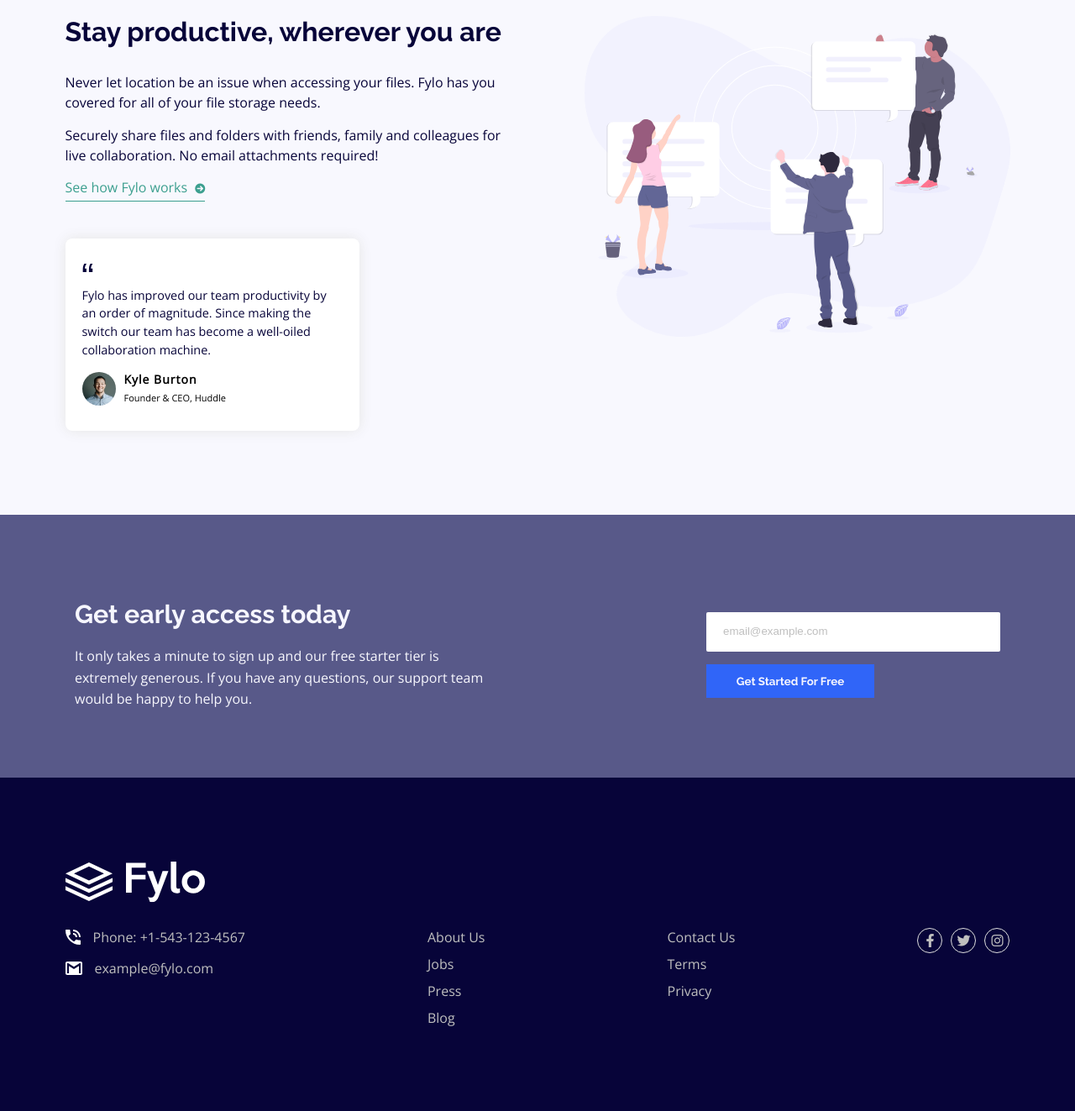
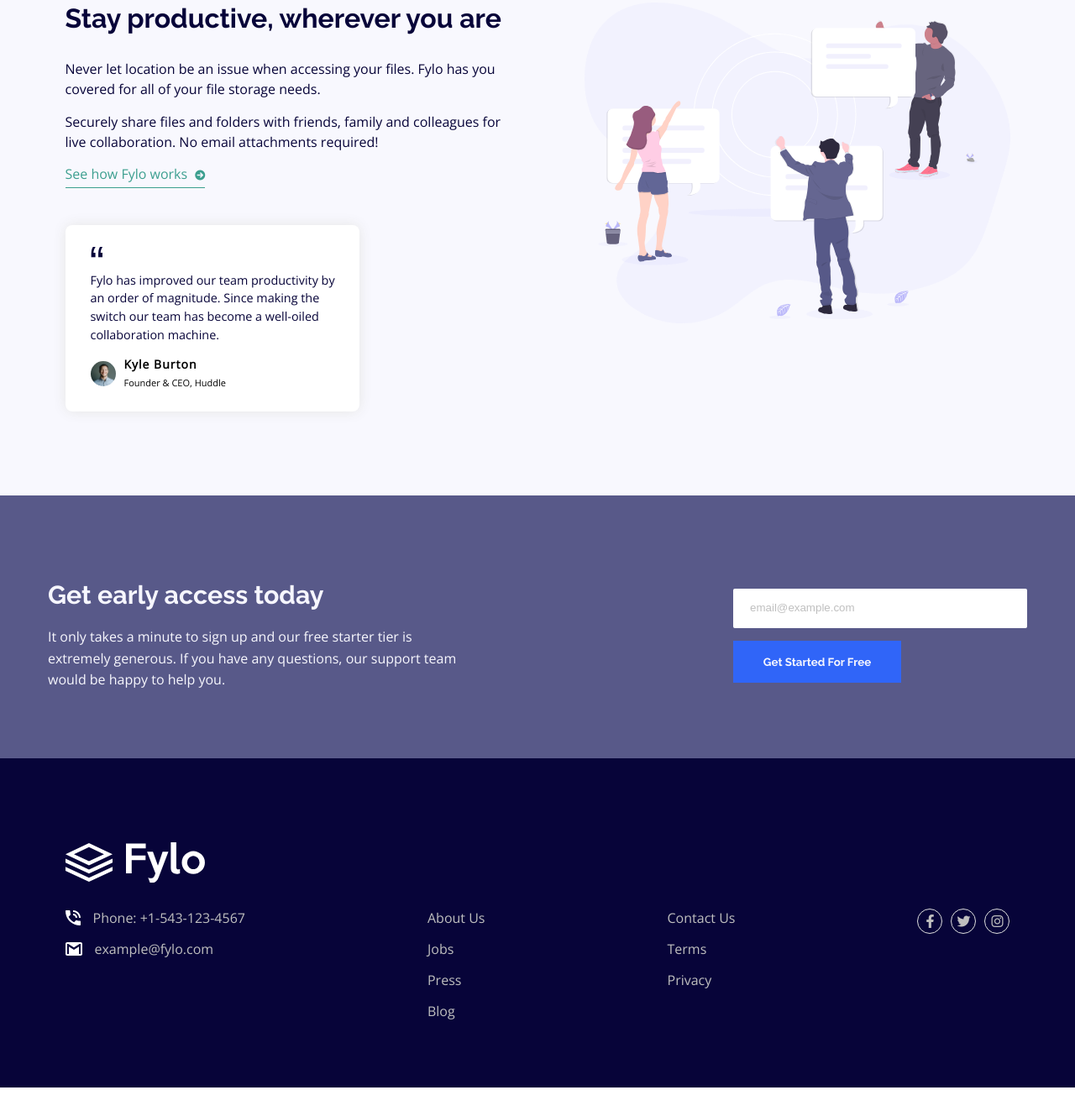
Before and after one commit to AbdulrahmanFE/Challenge_Num_15, a plain HTML site: page index.html in a window 1280 px wide. Shown: the part 943-2266 px from the top of the page at 84% size. After the commit the page ends 2238 px from the top, so only its background shows below. Drawn offline with nearby package versions, Linux system fonts and the light colour scheme.

Commit message:
Making Some Modifieds

```diff
--- a/css/style.css
+++ b/css/style.css
@@ -75,7 +75,7 @@
   }
 /* Styling The Header */
   header {
-    padding: 67px 0 100px;
+    padding: 66px 0 90px;
   }
   header > .container {
     display: flex;
@@ -112,7 +112,7 @@
   }
 /* Styling The Landing */
   .landing {
-    padding-bottom: 235px;
+    padding-bottom: 230px;
   }
   .landing-img {
     width: 49%;
@@ -323,7 +323,7 @@
   .fea-testimonial {
     margin-top: 50px;
     background-color: white;
-    padding: 30px 20px;
+    padding: 25px 20px 25px 30px;
     max-width: 350px;
     border-radius: 8px;
     box-shadow: 0 0 16px hsl(0, 0%, 90%);
@@ -334,6 +334,8 @@
   }
   .quotes {
     margin-bottom: 10px;
+    height: 15px;
+    width: 15px;
   }
   .testimonial-des {
     line-height: 1.5;
@@ -347,8 +349,8 @@
     gap: 10px;
   }
   .ceo-img {
-    width: 40px;
-    height: 40px;
+    width: 30px;
+    height: 30px;
     border-radius: 50%;
   }
   .name {
@@ -423,7 +425,7 @@
     display: flex;
     align-items: center;
     justify-content: space-between;
-    width: 90%;
+    width: 95%;
   }
   .access-title {
     color: var(--LightGrayishBlue);
@@ -443,7 +445,7 @@
   }
   .access-form input[type="email"] {
     padding: 15px 20px 17px;
-    width: 500px;
+    width: 475px;
     border: none;
     border-radius: 2px;
   }
@@ -459,7 +461,7 @@
   }
   .access-form input[type="submit"] {
     width: 200px;
-    padding: 12px 30px;
+    padding: 17px 30px;
     border-radius: 0;
   }
 /* ---- Making The Access Section Responsive ---- */
@@ -520,7 +522,7 @@
   }
   footer {
     background-color: var(--VeryDarkBlue);
-    padding: 100px 0;
+    padding: 100px 0 80px;
   }
   footer > .container:last-of-type {
     display: flex;
@@ -540,7 +542,7 @@
   .footer-links {
     display: flex;
     flex-direction: column;
-    gap: 10px;
+    gap: 15px;
   }
   .footer-links a {
     transition: 0.3s;
```
